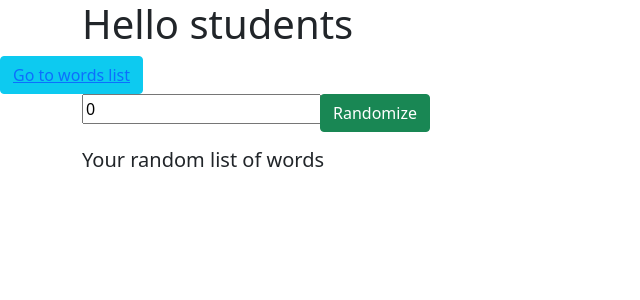
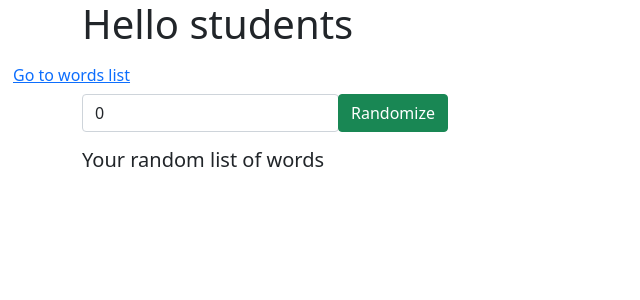
Before and after one commit to indumen/SDA_final_word_generator, an Angular app in the folder word-generator/: page / in a window 1280 px wide. Shown: the top 300 px of the page, without its empty margins (0-640 px from the left). Built offline with nearby package versions, Linux system fonts and the light colour scheme.

Commit message:
Update word-selection-page.component.html

```diff
--- a/word-generator/src/app/word-selection-page/word-selection-page.component.html
+++ b/word-generator/src/app/word-selection-page/word-selection-page.component.html
@@ -4,7 +4,7 @@
 <!DOCTYPE html>
 
 
-<button class="btn btn-info btn-Link" >
+<button class="btn btn-Link" >
   <a routerLink="words">Go to words list</a></button>
 
 <html>
@@ -17,7 +17,7 @@
     <div class="col-12">
         <div class="input-group mb-3" >
 
-        <div><input type="text" name="Words" placeholder="Amount of Words?" [formControl]="wordNumber" /></div>
+        <div><input type="text" class="form-control" name="Words" placeholder="Amount of Words?" [formControl]="wordNumber" /></div>
         <div class="input-group-prepend">
         <button class="btn btn-success" (click)="generateWords()">Randomize</button>
       </div>
```
